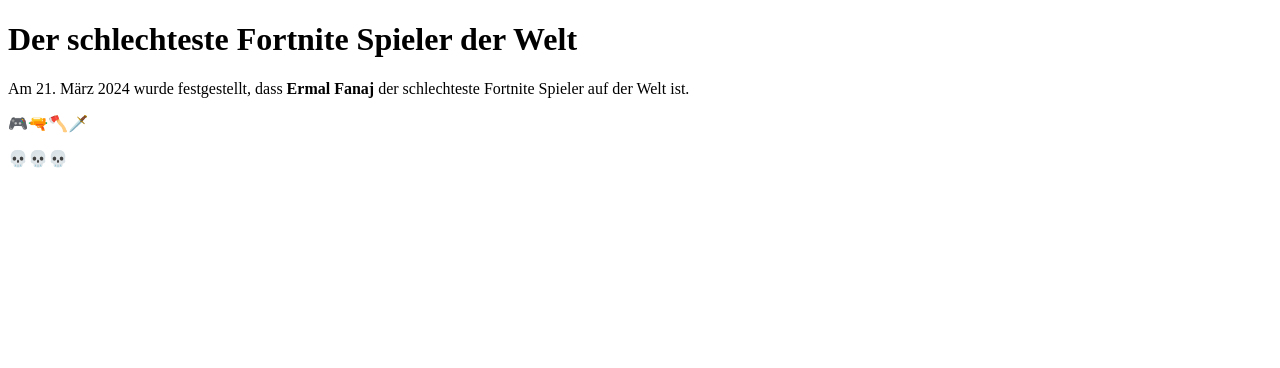
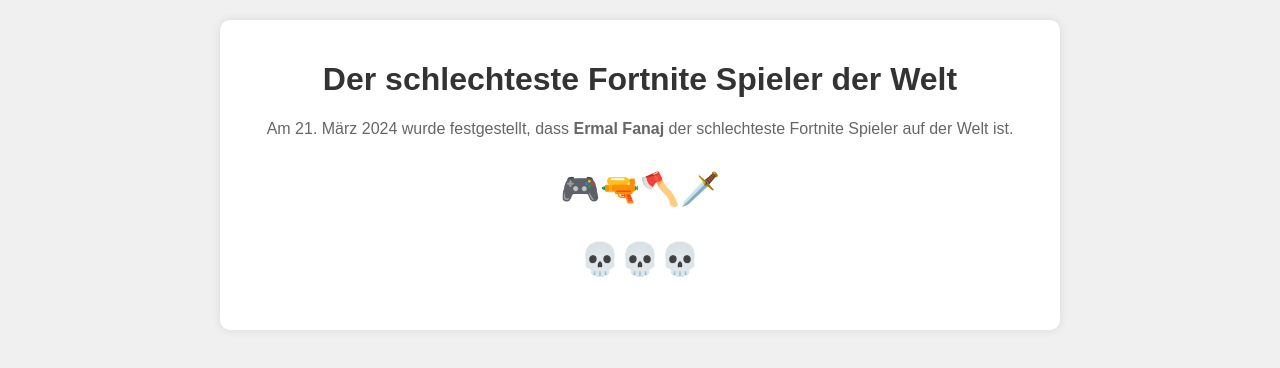
Before and after one commit to kjbig11/landrit, a plain HTML site: page index.html in a window 1280 px wide. Drawn offline with Linux system fonts and the light colour scheme.

Commit message:
Update index.html

```diff
--- a/index.html
+++ b/index.html
@@ -4,11 +4,43 @@
     <meta charset="UTF-8">
     <meta name="viewport" content="width=device-width, initial-scale=1.0">
     <title>Der schlechteste Fortnite Spieler</title>
+    <style>
+        body {
+            font-family: Arial, sans-serif;
+            background-color: #f0f0f0;
+            margin: 0;
+            padding: 0;
+        }
+        .container {
+            max-width: 800px;
+            margin: 20px auto;
+            background-color: #fff;
+            border-radius: 10px;
+            box-shadow: 0 0 10px rgba(0, 0, 0, 0.1);
+            padding: 20px;
+        }
+        h1 {
+            text-align: center;
+            color: #333;
+        }
+        p {
+            text-align: center;
+            color: #666;
+        }
+        .emojis {
+            font-size: 2em;
+            text-align: center;
+        }
+    </style>
 </head>
 <body>
-    <h1>Der schlechteste Fortnite Spieler der Welt</h1>
-    <p>Am 21. März 2024 wurde festgestellt, dass <strong>Ermal Fanaj</strong> der schlechteste Fortnite Spieler auf der Welt ist.</p>
-    <p>🎮🔫🪓🗡️</p> <!-- Emojis von Waffen -->
-    <p>💀💀💀</p> <!-- Totenkopf Emojis -->
+    <div class="container">
+        <h1>Der schlechteste Fortnite Spieler der Welt</h1>
+        <p>Am 21. März 2024 wurde festgestellt, dass <strong>Ermal Fanaj</strong> der schlechteste Fortnite Spieler auf der Welt ist.</p>
+        <div class="emojis">
+            <p>🎮🔫🪓🗡️</p> <!-- Emojis von Waffen -->
+            <p>💀💀💀</p> <!-- Totenkopf Emojis -->
+        </div>
+    </div>
 </body>
 </html>
```
